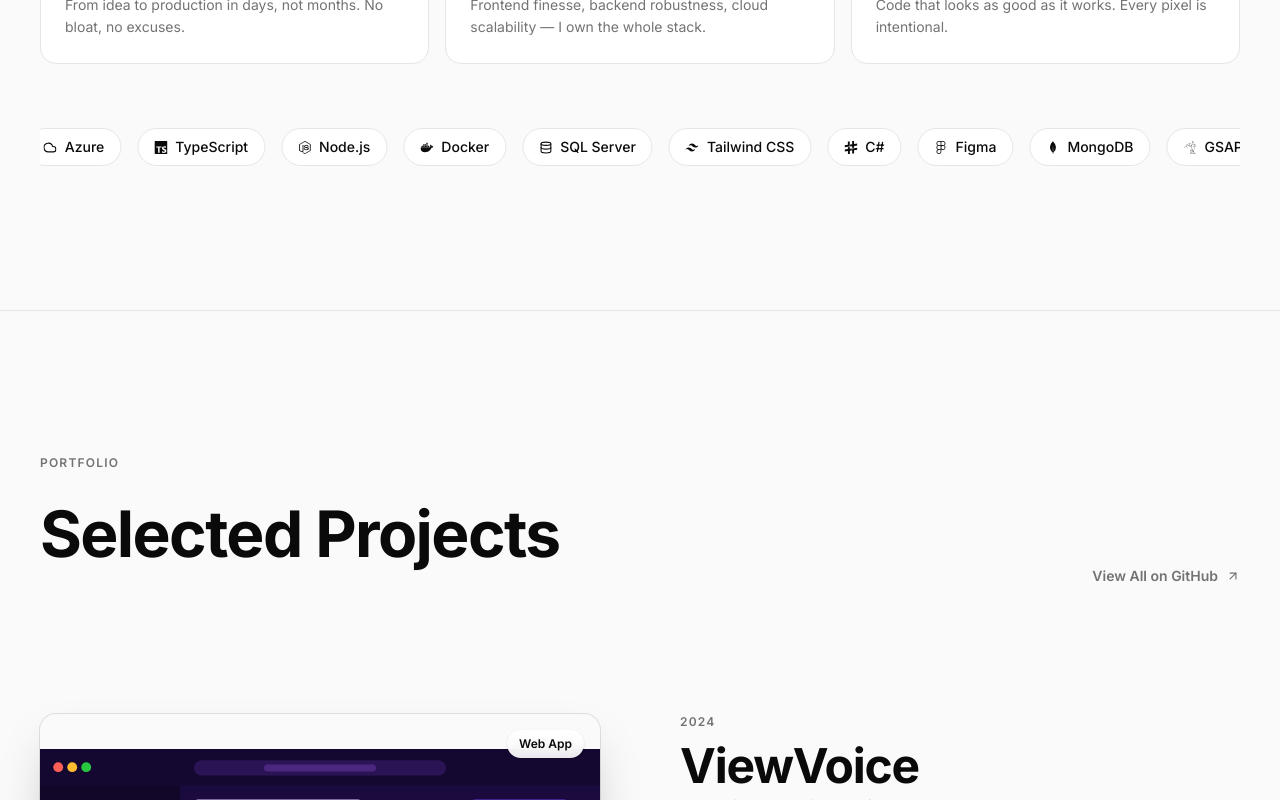
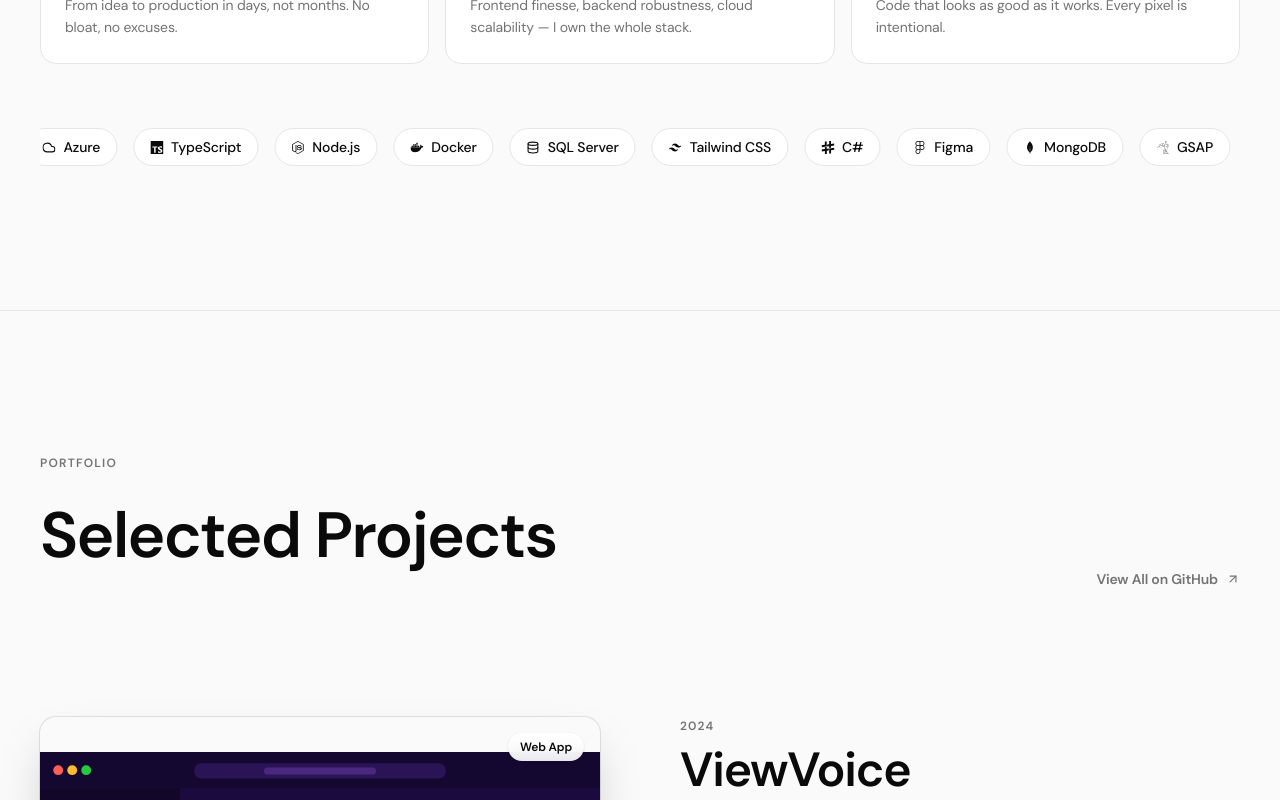
Before and after one commit to krenilpatel11/portfolio-2026, a Next.js app: page / in a window 1280 px wide. Shown: the part 1600-2400 px from the top of the page. Built offline with nearby package versions, Linux system fonts and the light colour scheme.

Commit message:
style(fonts): swap Syne→Bricolage Grotesque, Inter→DM Sans for editorial Pocky-style typography

```diff
--- a/src/app/globals.css
+++ b/src/app/globals.css
@@ -65,7 +65,7 @@
 
 @theme inline {
   --font-sans: var(--font-inter);
-  --font-display: var(--font-clash);
+  --font-display: var(--font-syne);
   --font-mono: var(--font-mono-jb);
   --color-background: var(--background);
   --color-foreground: var(--foreground);
@@ -89,14 +89,16 @@
 }
 
 html {
-  scroll-behavior: auto;
+  scroll-behavior: smooth;
 }
 
 body {
   background-color: var(--background);
   color: var(--foreground);
   font-family: var(--font-sans), -apple-system, BlinkMacSystemFont, "Segoe UI", sans-serif;
-  line-height: 1.6;
+  font-size: 1rem;
+  line-height: 1.65;
+  letter-spacing: -0.01em;
   -webkit-font-smoothing: antialiased;
   -moz-osx-font-smoothing: grayscale;
   overflow-x: hidden;
@@ -104,6 +106,8 @@
 
 .font-display {
   font-family: var(--font-display), var(--font-sans), sans-serif;
+  letter-spacing: -0.03em;
+  line-height: 1.05;
 }
 
 ::selection {
@@ -124,3 +128,13 @@
   animation: marquee 28s linear infinite;
   will-change: transform;
 }
+
+@keyframes marquee-reverse {
+  0%   { transform: translateX(-50%); }
+  100% { transform: translateX(0); }
+}
+
+.animate-marquee-reverse {
+  animation: marquee-reverse 28s linear infinite;
+  will-change: transform;
+}
--- a/src/lib/fonts.ts
+++ b/src/lib/fonts.ts
@@ -1,9 +1,10 @@
-import { Inter, JetBrains_Mono } from "next/font/google";
+import { DM_Sans, JetBrains_Mono, Bricolage_Grotesque } from "next/font/google";
 
-export const inter = Inter({
+export const inter = DM_Sans({
   subsets: ["latin"],
   variable: "--font-inter",
   display: "swap",
+  weight: ["300", "400", "500", "600"],
 });
 
 export const jetbrainsMono = JetBrains_Mono({
@@ -12,3 +13,10 @@
   display: "swap",
   weight: ["400", "500", "700"],
 });
+
+export const syne = Bricolage_Grotesque({
+  subsets: ["latin"],
+  variable: "--font-syne",
+  display: "swap",
+  weight: ["400", "500", "600", "700", "800"],
+});
```
